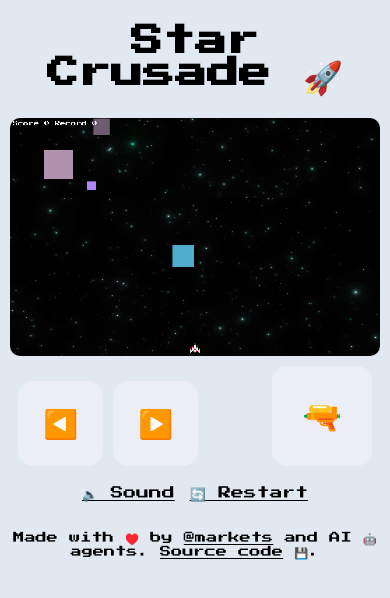
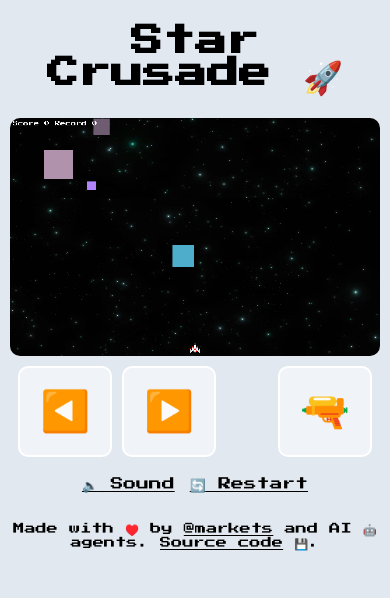
Before and after one commit to markets/star-crusade, a plain HTML site: page src/index.html in a window 390 px wide. Drawn offline with Linux system fonts and the light colour scheme.

Commit message:
refactor!!

```diff
--- a/src/game.js
+++ b/src/game.js
@@ -112,12 +112,12 @@ class Bullet {
 
 function updateSoundButton() {
   const soundBtn = document.getElementById('sound-btn')
-  const iconSpan = soundBtn.querySelector('.icon')
+  const icon = soundBtn.querySelector('.icon')
 
   if (Game.sound) {
-    iconSpan.textContent = '🔈'
+    icon.textContent = '🔈'
   } else {
-    iconSpan.textContent = '🔇'
+    icon.textContent = '🔇'
   }
 }
 
@@ -133,7 +133,7 @@ function start() {
   Game.backgroundImage.src = "assets/background.jpeg"
   Game.playerImage.src = "assets/ship.png"
 
-  // Create player AFTER canvas is resized
+  // Create player
   Game.player = new Player()
 
   // Each second, spawn new Enemies increasing difficulty
@@ -151,7 +151,6 @@ function start() {
     // Prevent scroll when pressing the spacebar
     if (event.key === " " && event.target == document.body) event.preventDefault()
 
-    // Start audio on first user interaction
     play("soundtrack", 0.25)
   })
 
@@ -164,7 +163,7 @@ function start() {
   setupMobileControls()
 
   // Bottom controls (sound/restart buttons)
-  setupBottomControlsListeners()
+  setupSecondaryControls()
 
   // Initialize sound button
   updateSoundButton()
@@ -239,7 +238,7 @@ function resizeCanvas() {
   }
 }
 
-function setupBottomControlsListeners() {
+function setupSecondaryControls() {
   const soundBtn = document.getElementById('sound-btn')
   const restartBtn = document.getElementById('restart-btn')
 
--- a/src/index.html
+++ b/src/index.html
@@ -19,15 +19,15 @@
 
   <div id="mobile-controls">
     <div class="movement-controls">
-      <button class="control-button" id="left-btn"><span class="icon">◀️</span></button>
-      <button class="control-button" id="right-btn"><span class="icon">▶️</span></button>
+      <button id="left-btn"><span class="icon">◀️</span></button>
+      <button id="right-btn"><span class="icon">▶️</span></button>
     </div>
-    <button class="control-button shoot-button" id="shoot-btn"><span class="icon">🔫</span></button>
+    <button id="shoot-btn"><span class="icon">🔫</span></button>
   </div>
 
   <p id="controls-text">◀️▶️ ARROWS 🔫 SPACE</p>
 
-  <div id="bottom-controls">
+  <div id="secondary-controls">
     <div class="control-item">
       <a href="#" id="sound-btn"><span class="icon">🔈</span> Sound</a>
     </div>
--- a/src/styles.css
+++ b/src/styles.css
@@ -5,7 +5,7 @@ body {
   font-size: 1.2em;
   text-align: center;
   margin: 0;
-  overflow-x: hidden; /* Prevent horizontal scroll */
+  overflow-x: hidden;
 }
 
 a {
@@ -31,7 +31,6 @@ canvas {
   height: auto;
 }
 
-/* Mobile controls */
 #mobile-controls {
   display: none;
   justify-content: space-between;
@@ -41,11 +40,10 @@ canvas {
   margin: 10px auto 0;
   padding: 0 15px;
   position: relative;
-  box-sizing: border-box; /* Prevent overflow */
+  box-sizing: border-box;
 }
 
-/* Bottom controls container */
-#bottom-controls {
+#secondary-controls {
   margin-top: 20px;
   font-size: 0.8em;
   display: flex;
@@ -64,37 +62,14 @@ canvas {
   display: inline;
 }
 
-/* Footer styling */
 #footer {
   font-size: 0.7em;
   margin-top: 30px;
 }
 
-.control-button {
-  background-color: rgba(255, 255, 255, 0.2);
-  border: 2px solid white;
-  border-radius: 10px;
-  color: white;
-  font-family: 'Press Start 2P';
-  font-size: 16px;
-  padding: 15px 20px;
-  cursor: pointer;
-  user-select: none;
-  transition: background-color 0.2s;
-}
-
-.control-button:active {
-  background-color: rgba(255, 255, 255, 0.4);
-}
-
 .movement-controls {
   display: flex;
   gap: 10px;
-}
-
-.shoot-button {
-  font-size: 18px;
-  padding: 20px 30px;
 }
 
 /* Desktop styling */
@@ -104,6 +79,7 @@ canvas {
     max-width: 1400px;
   }
 }
+
 /* Show mobile controls on touch devices and small screens */
 @media (pointer: coarse), (max-width: 768px) {
   #mobile-controls {
@@ -114,14 +90,12 @@ canvas {
     display: none;
   }
 
-  /* Mobile-specific button styling: remove borders and make icons bigger */
-  .control-button {
-    background-color: rgba(255, 255, 255, 0.3);
-    border: none;
-    border-radius: 15px;
-    color: white;
-    font-size: 28px;
-    padding: 25px;
+  button {
+    background-color: rgba(255, 255, 255, 0.5);
+    border: 2px solid white;
+    border-radius: 10px;
+    font-size: 40px;
+    padding: 20px;
     min-width: 70px;
     min-height: 70px;
     display: flex;
@@ -129,19 +103,7 @@ canvas {
     justify-content: center;
   }
 
-  .control-button:active {
-    background-color: rgba(255, 255, 255, 0.5);
-  }
-
-  .shoot-button {
-    font-size: 32px;
-    padding: 30px;
-    min-width: 80px;
-    min-height: 70px;
-  }
-
-  /* Style bottom controls for mobile */
-  #bottom-controls {
+  #secondary-controls {
     gap: 15px;
   }
 }
```
